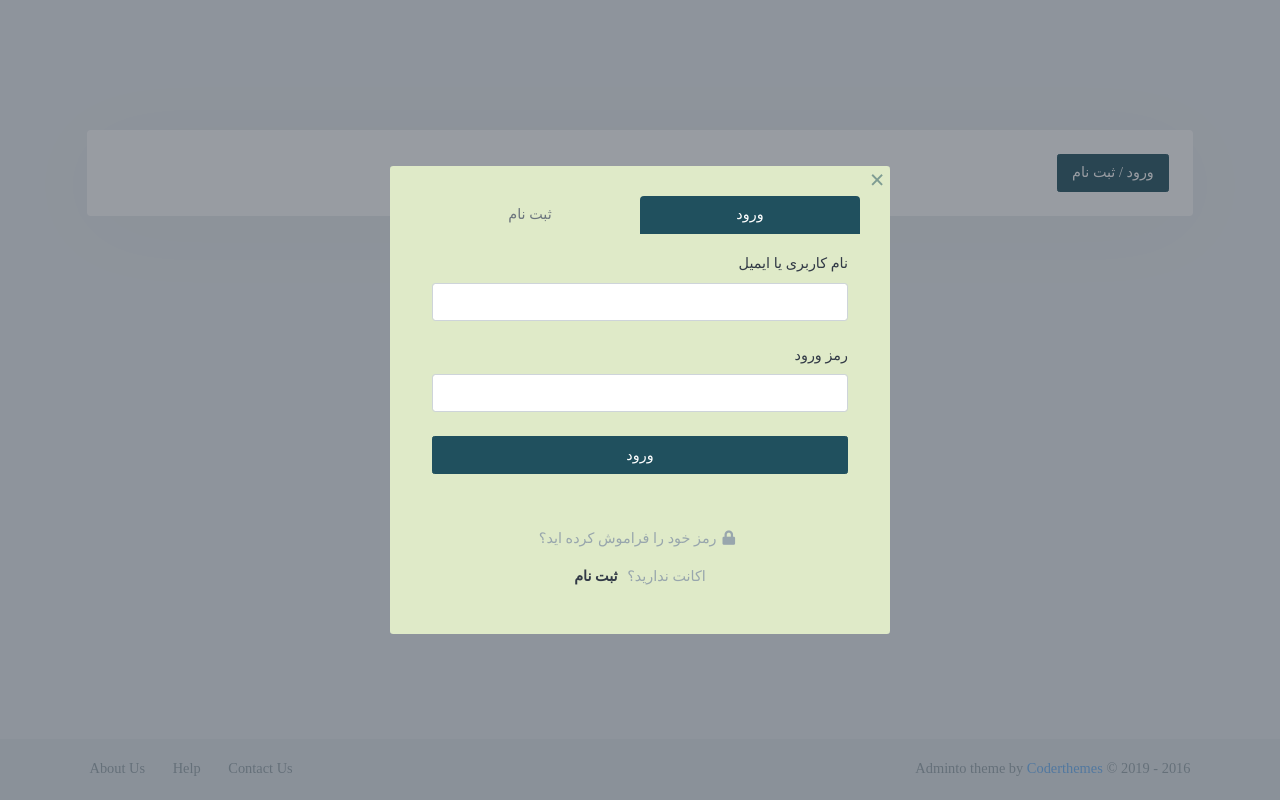
After one commit to pooyamehrabi/wfl, a PHP site: page /elemnts/modal-tab.html in a window 1280 px wide, after a click on "ورود / ثبت نام". The commit adds this page. Run offline with PHP 8.4, Linux system fonts and the light colour scheme.

Commit message:
model edits

```diff
--- a/assets/css/style.css
+++ b/assets/css/style.css
@@ -5,9 +5,11 @@
 }
 .modal-content {
     padding: 30px;
+    background-color: #dfeac8;
 }
 .tab-content {
     border: none;
+    padding: 20px 0 0;
 }
 .nav-tabs {
     border: none;
@@ -19,3 +21,13 @@
     background-color: #20505e;
     color: white;
 }
+.btn-green:hover {
+    color: #fff;
+    background-color: #20505e;
+    border-color: #20505e;
+}
+.btn-green {
+    color: #fff;
+    background-color: #20505e;
+    border-color: #20505e;
+}
--- /dev/null
+++ b/elemnts/modal-tab.html
@@ -0,0 +1,203 @@
+<!DOCTYPE html>
+<html lang="en">
+    <head>
+        <meta charset="utf-8" />
+        <title>ورود / ثبت نام</title>
+        <meta name="viewport" content="width=device-width, initial-scale=1.0">
+        <meta content="A fully featured admin theme which can be used to build CRM, CMS, etc." name="description" />
+        <meta content="Coderthemes" name="author" />
+        <meta http-equiv="X-UA-Compatible" content="IE=edge" />
+        <!-- App favicon -->
+        <link rel="shortcut icon" href="assets/images/favicon.ico">
+
+        <!-- Custom box css -->
+        <link href="../assets/libs/custombox/custombox.min.css" rel="stylesheet">
+
+        <!-- App css -->
+        <link href="../assets/css/bootstrap.min.css" rel="stylesheet" type="text/css" />
+        <link href="../assets/css/icons.min.css" rel="stylesheet" type="text/css" />
+        <link href="../assets/css/app-rtl.min.css" rel="stylesheet" type="text/css" />
+        <link href="../assets/css/style.css" rel="stylesheet" type="text/css" />
+
+    </head>
+
+    <body>
+
+        <!-- Navigation Bar-->
+        <header id="topnav">
+
+
+        </header>
+        <!-- End Navigation Bar-->
+
+        <!-- ============================================================== -->
+        <!-- Start Page Content here -->
+        <!-- ============================================================== -->
+
+        <div class="wrapper">
+            <div class="container-fluid">
+
+
+                <!-- Bootstrap Modals -->
+                <div class="row">
+                    <div class="col-md-12">
+                        <div class="card-box">
+
+                            <button class="btn btn-green waves-effect waves-light" data-toggle="modal" data-target=".login-signup-form">ورود / ثبت نام</button>
+
+                            <div class="modal fade login-signup-form" tabindex="-1" role="dialog" aria-labelledby="myCenterModalLabel" aria-hidden="true" style="display: none;">
+                                <div class="modal-dialog modal-dialog-centered">
+                                    <div class="modal-content">
+                                        <button type="button" class="close" data-dismiss="modal" aria-hidden="true" style="position: absolute;top: 1px;right: 5px;color: #20505e;font-size: 27px;">×</button>
+                                        <ul class="nav nav-tabs nav-justified">
+                                            <li class="nav-item">
+                                                <a href="#login" data-toggle="tab" aria-expanded="false" class="nav-link active">
+                                                    <span class="d-block d-sm-none"><i class="fas fa-home"></i></span>
+                                                    <span class="d-none d-sm-block">ورود</span>
+                                                </a>
+                                            </li>
+                                            <li class="nav-item">
+                                                <a href="#register" data-toggle="tab" aria-expanded="true" class="nav-link">
+                                                    <span class="d-block d-sm-none"><i class="far fa-user"></i></span>
+                                                    <span class="d-none d-sm-block">ثبت نام</span>
+                                                </a>
+                                            </li>
+                                        </ul>
+
+                                        <div class="tab-content">
+
+                                            <div role="tabpanel" class="tab-pane fade show active" id="login">
+                                                <div class="container">
+                                                    <div class="row justify-content-center">
+                                                        <div class="col-12">
+                                                            <form action="#">
+                                                                <div class="form-group mb-3">
+                                                                    <label for="emailaddress">نام کاربری یا ایمیل</label>
+                                                                    <input class="form-control" type="email" name="email" id="emailaddress" required>
+                                                                </div>
+                                                                <div class="form-group mb-3">
+                                                                    <label for="password">رمز ورود</label>
+                                                                    <input class="form-control" type="password" name="password" id="password" required>
+                                                                </div>
+                                                                <div class="form-group mb-0 text-center">
+                                                                    <button class="btn btn-green btn-block" type="submit"> ورود </button>
+                                                                </div>
+                                                            </form>
+
+                                                            <div class="row mt-3">
+                                                                <div class="col-12 text-center" style="margin-top: 30px;">
+                                                                    <p> <a href="recoverpw.html" class="text-muted ml-1"><i class="fa fa-lock mr-1"></i>رمز خود را فراموش کرده اید؟</a></p>
+                                                                    <p class="text-muted">اکانت ندارید؟ <a href="#register" data-toggle="tab" aria-expanded="false" class="remove-active text-dark ml-1"><b>ثبت نام</b></a></p>
+                                                                </div> <!-- end col -->
+                                                            </div>
+                                                            <!-- end row -->
+                                                        </div> <!-- end col -->
+                                                    </div>
+                                                    <!-- end row -->
+                                                </div>
+                                            </div>
+
+                                            <div role="tabpanel" class="tab-pane fade" id="register">
+                                                <div class="container">
+                                                    <div class="row justify-content-center">
+                                                        <div class="col-12">
+                                                            <form action="#">
+                                                                <div class="form-group row">
+                                                                    <div class="col-sm-6">
+                                                                        <label for="fullname">نام</label>
+                                                                        <input class="form-control" type="text" name="firstname" required>
+                                                                    </div>
+                                                                    <div class="col-sm-6">
+                                                                        <label for="fullname">نام خانوادگی</label>
+                                                                        <input class="form-control" type="text" name="lastname" required>
+                                                                    </div>
+                                                                </div>
+                                                                <div class="form-group row">
+                                                                    <div class="col-sm-6">
+                                                                        <label>موبایل</label>
+                                                                        <input class="form-control" type="email" name="mobile" required>
+                                                                    </div>
+                                                                    <div class="col-sm-6">
+                                                                        <label for="emailaddress">ایمیل</label>
+                                                                        <input class="form-control" type="email" name="email" required>
+                                                                    </div>
+                                                                </div>
+                                                                <div class="form-group row">
+                                                                    <div class="col-sm-6">
+                                                                        <label for="password">رمز</label>
+                                                                        <input class="form-control" type="password" name="password" required>
+                                                                    </div>
+                                                                    <div class="col-sm-6">
+                                                                        <label for="password">تکرار رمز</label>
+                                                                        <input class="form-control" type="password" name="password-repeat" required>
+                                                                    </div>
+                                                                </div>
+                                                                <div class="form-group mb-0 text-center">
+                                                                    <button class="btn btn-green btn-block" type="submit">ثبت نام</button>
+                                                                </div>
+                                                            </form>
+                                                            <div class="row mt-3">
+                                                                <div class="col-12 text-center">
+                                                                    <p class="text-muted">عضو هستید؟ <a href="#login" data-toggle="tab" aria-expanded="true" class="remove-active text-dark ml-1"><b>ورود</b></a></p>
+                                                                </div> <!-- end col -->
+                                                            </div>
+                                                            <!-- end row -->
+                                                        </div> <!-- end col -->
+                                                    </div>
+                                                    <!-- end row -->
+                                                </div>
+                                            </div>
+                                        </div>
+                                        </div><!-- /.modal-content -->
+                                </div><!-- /.modal-dialog -->
+                            </div><!-- /.modal -->
+
+                        </div>
+                    </div>
+                </div>
+
+            </div> <!-- end container -->
+        </div>
+        <!-- end wrapper -->
+
+        <!-- ============================================================== -->
+        <!-- End Page content -->
+        <!-- ============================================================== -->
+
+        <!-- Footer Start -->
+        <footer class="footer">
+            <div class="container-fluid">
+                <div class="row">
+                    <div class="col-md-6">
+                        2016 - 2019 &copy; Adminto theme by <a href="">Coderthemes</a>
+                    </div>
+                    <div class="col-md-6">
+                        <div class="text-md-right footer-links d-none d-sm-block">
+                            <a href="javascript:void(0);">About Us</a>
+                            <a href="javascript:void(0);">Help</a>
+                            <a href="javascript:void(0);">Contact Us</a>
+                        </div>
+                    </div>
+                </div>
+            </div>
+        </footer>
+        <!-- end Footer -->
+
+        <!-- Vendor js -->
+        <script src="../assets/js/vendor.min.js"></script>
+
+        <!-- Modal-Effect -->
+        <script src="../assets/libs/custombox/custombox.min.js"></script>
+
+        <!-- App js-->
+        <script src="../assets/js/app.min.js"></script>
+
+        <script>
+        $('.remove-active').click(function(){
+            $(".remove-active").removeClass("active");
+            $(".modal-content .nav-link").toggleClass("active");
+        })
+        </script>
+
+    </body>
+</html>
```
